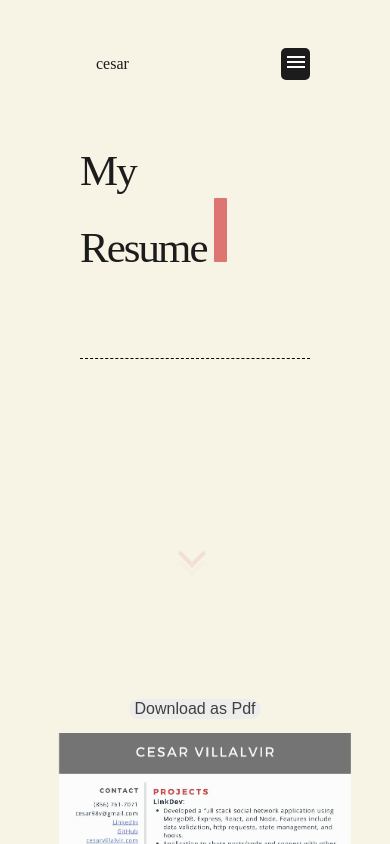
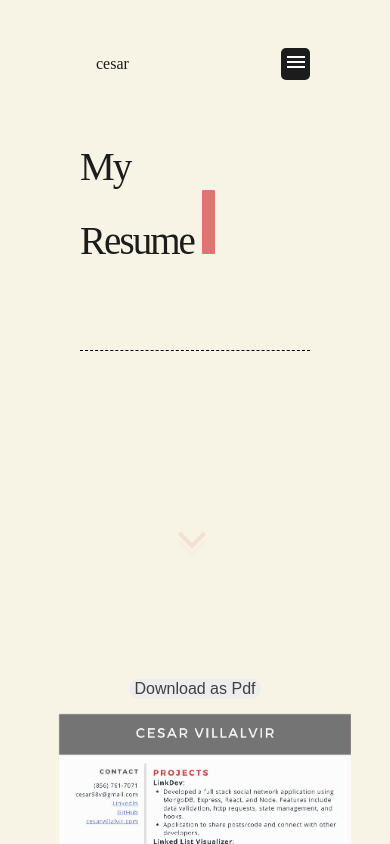
Before and after one commit to cesarovj/Portfolio-, a React (Create React App) app: page /resume in a window 390 px wide. Shown: the top 844 px of the page. Built offline with nearby package versions, Linux system fonts and the light colour scheme; a web font is replaced by a local one.

Commit message:
Update Resume.css

```diff
--- a/src/components/Resume/Resume.css
+++ b/src/components/Resume/Resume.css
@@ -93,7 +93,7 @@
 
 @media screen and (max-width: 480px) {
     .resume-arrow {
-        margin-top: 30%;
+        margin-top: 27%;
     }
     .resume-container {
         margin-top: 27rem;
@@ -103,6 +103,6 @@
         height: 150vh;
     }
     .resume-text {
-        font-size: 11vw;
+        font-size: 10vw;
     }
 }
```
